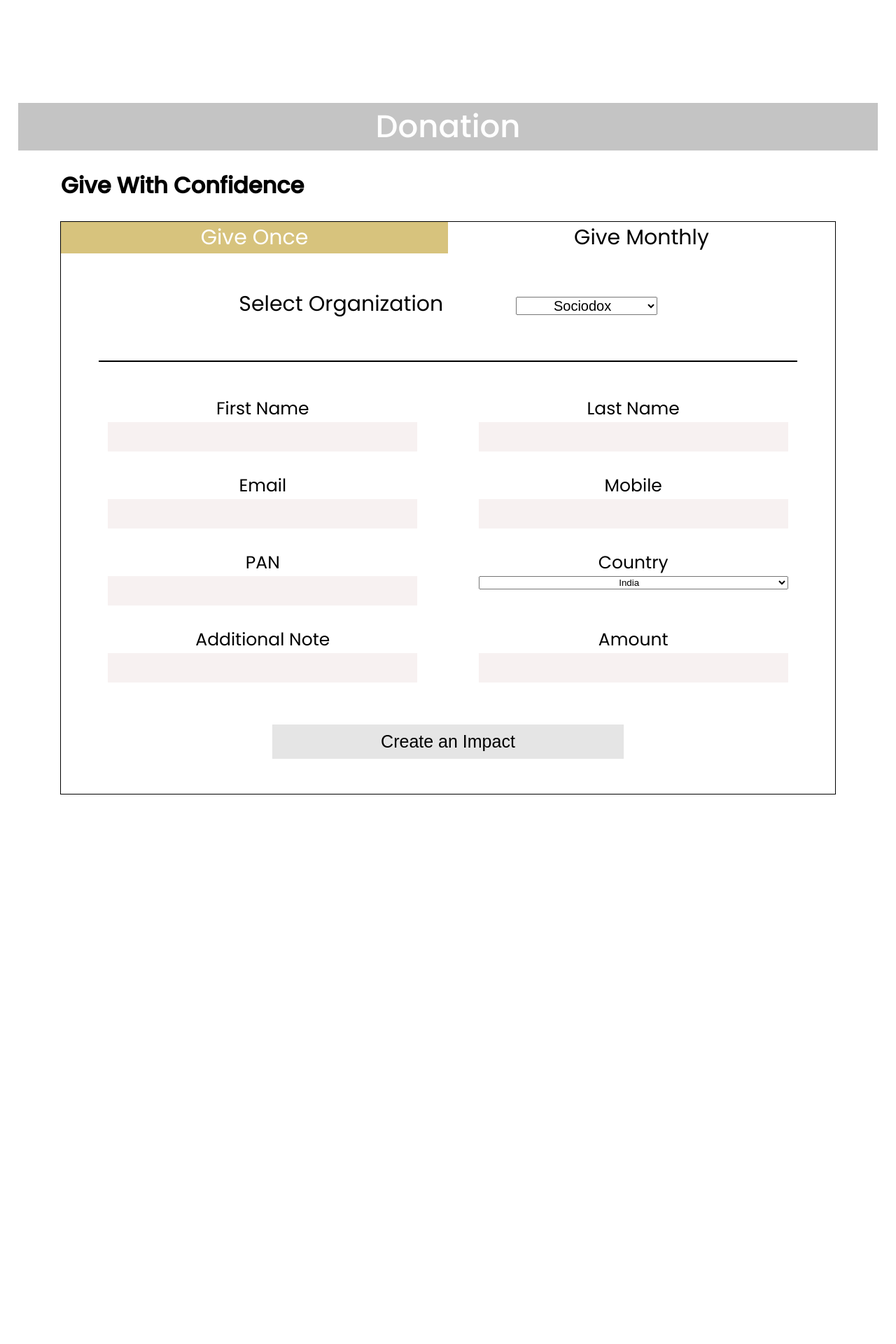
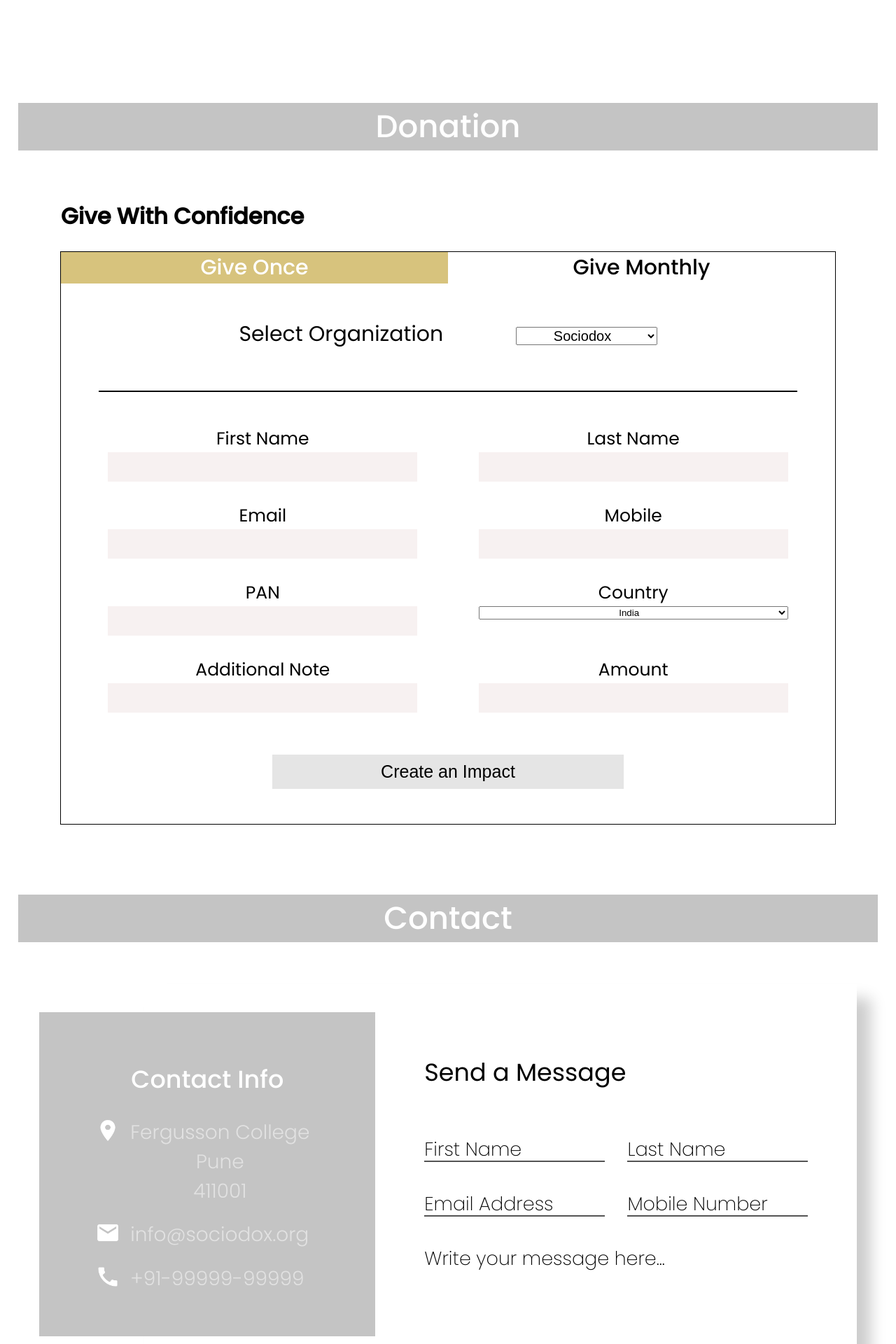
Before and after one commit to sociodocs/final-work, a PHP site: page / in a window 1280 px wide. Shown: the part 3369-5289 px from the top of the page at 70% size. Run offline with PHP 8.4, Linux system fonts and the light colour scheme.

Commit message:
added contact form

```diff
--- a/css/contact.css
+++ b/css/contact.css
@@ -0,0 +1,195 @@
+#contact{
+    max-width: 1761px;
+    height: 100vh;
+}
+#contact-title{
+    background: #C4C4C4;
+    font-weight: 400;
+    font-size: 45px;
+    color: #fff;
+    max-width: 1761px;
+    margin-top: 100px;
+    margin-bottom: 60px;
+}
+
+.contact-container{
+    position: relative;
+    display: flex;
+    z-index: 1000;
+    width: 95%;
+ }
+
+.contactinfo{
+     position: absolute;
+     top: 40px;
+     width: 400px;
+     background: #C4C4C4;
+     z-index: 1;
+     padding: 40px;
+     display: flex;
+     flex-direction: column;
+     justify-content: space-between;
+}
+
+.contactinfo h2{
+     color: #fff;
+     font-size: 35px;
+     font-weight: 400;
+ }
+
+.info{
+     position: relative;
+     margin: 20px 0;
+ }
+
+.info li{
+     position: relative;
+     list-style: none;
+     display: flex;
+     margin: 20px 0;
+     cursor: pointer;
+     align-items: flex-start;
+ }
+
+.info li span:nth-child(1){
+     width: 30px;
+     min-width: 30px;
+ }
+
+.info li span:nth-child(1) i{
+     max-width: 100%;
+     filter: invert(1);
+     opacity: 0.5;
+ }
+
+.info li span:nth-child(2){
+     color: #fff;
+     margin-left: 20px;
+     font-weight: 200;
+     opacity: 0.5;
+     font-size: 28px;
+ }
+
+.info li:hover span:nth-child(1) i,
+.info li:hover span:nth-child(1){
+     opacity: 1;
+ }
+
+.info li span img{
+     width: 36px;
+     height: 36px;
+}
+.contactForm{
+     position: absolute;
+     padding: 70px 70px 70px;
+     background: #fff;
+     margin-left: 150px;
+     padding-left: 400px;
+     min-height: 550px;
+     box-shadow: 20px 20px 20px rgba(0, 0, 0, 0.2);
+}
+
+.contactForm h2{
+     color: #000;
+     font-size: 35px;
+     font-weight: 300;
+     text-align: left;
+}
+
+.formBox{
+     position: relative;
+     display: flex;
+     justify-content: space-between;
+     flex-wrap: wrap;
+     padding-top: 30px;
+
+ }
+
+.inputBox{
+     position: relative;
+     margin: 0 0 35px 0;
+ }
+
+.inputBox.w50{
+     width: 47%;
+ }
+
+.w100{
+     width: 100%;
+ }
+
+.inputBox input,
+.inputBox textarea{
+     width: 100% !important;
+     padding: 5px 0;
+     resize: none;
+     font-size: 27px;
+     font-weight: 100;
+     color: #000;
+     border-width: 0 0 2px;
+     border-color: #000;
+     outline: none;
+ }
+
+.inputBox textarea{
+     min-height: 150px;
+ }
+
+.inputBox span{
+     position: absolute;
+     left: 0;
+     padding: 5px 0;
+     font-size: 27px;
+     font-weight: 100;
+     color: #000;
+     transition: 0.5s;
+     pointer-events: none;
+ }
+
+.inputBox input:focus ~span,
+.inputBox textarea:focus ~span,
+.inputBox input:valid ~span,
+.inputBox textarea:valid ~span{
+     transform: translateY(-20px);
+     font-size: 15px;
+     font-weight: 400;
+     letter-spacing: 1px;
+     color: #c4c4c4;
+ }
+
+.inputBox input[type=submit]{
+     position: relative;
+     cursor: pointer;
+     background: #c4c4c4;
+     color: #fff;
+     border: none;
+     max-width: 150px;
+     padding: 15px;
+     font-weight: 400;
+}
+
+.inputBox input[type=submit]:hover{
+    background: #c4c4c4c9;
+}
+
+@media screen and (max-width: 1200px){
+    .formBox{
+        flex-direction: column;
+    }
+    .inputBox.w50{
+        width: 100%;
+    }
+
+    .contactinfo{
+        position:static;
+    }
+
+    .contactForm{
+        margin: 50px;
+        top: 150px;
+        left: 0px;
+        width: 80%;
+        padding: 300px 50px 50px 50px;
+        box-shadow: 0px 20px 20px rgba(0, 0, 0, 0.2);
+    }
+}
--- a/css/donate.css
+++ b/css/donate.css
@@ -1,5 +1,9 @@
 .donate{
     max-width: 1761px;
+}
+
+#donate-wrapper{
+    margin-top: 70px;
 }
 
 .donate div h1{
--- a/css/profile.css
+++ b/css/profile.css
@@ -1,11 +1,4 @@
-body {
-    margin: 1px;
-    font-family: 'Poppins';
-    font-weight: 300;
-    height: 100vh;
-  }
-
-  .sidebar1 {
+.sidebar1 {
   grid-area: sidebar1;
   }
 
--- a/index.html
+++ b/index.html
@@ -77,7 +77,7 @@
     </section>
     <section class="donate" id="donate">
         <div id="donation-title">Donation</div>
-        <div>
+        <div id="donate-wrapper">
             <h1>Give With Confidence</h1>
             <form class="donation-form">
                 <div class="select-don-type">
@@ -144,7 +144,61 @@
         </div>
     </section>
     <section data-text="contact" id="contact" class="contact">
-
+        <div id="contact-title">Contact</div>
+        <div class="contact-container">
+            <div class="contactinfo">
+                <div>
+                    <h2> Contact Info </h2>
+                    <ul class="info">
+                        <li>
+                            <span><img src="logo/place-white.png"></span>
+                            <span>
+                            Fergusson College<br>Pune<br>411001
+                            </span>
+                        </li>
+                        <li>
+                            <span><img src="logo/email-white.png"></span>
+                            <span> info@sociodox.org </span>
+                        </li>
+                        <li>
+                            <span><img src="logo/call-white.png"></span>
+                            <span> +91-99999-99999 </span>
+                        </li>
+                    </ul>
+                </div>
+            </div>
+            <div class="contactForm" id="contact1">
+                <form action="php/contact.php" method="POST">
+                    <h2> Send a Message </h2>
+                    <div class="formBox">
+                        <div class="inputBox w50">
+                            <input type="text" name="cfname" required>
+                            <span> First Name </span>
+                        </div>
+                        <div class="inputBox w50">
+                            <input type="text" name="clname" required>
+                            <span> Last Name </span>
+                        </div>
+                        <div class="inputBox w50">
+                            <input type="text" name="cemail" required>
+                            <span> Email Address </span>
+                        </div>
+                        <div class="inputBox w50">
+                            <input type="text" name="cmobile_no" required>
+                            <span> Mobile Number </span>
+                        </div>
+                        <div class="inputBox w100">
+                            <textarea name="cmsg" required></textarea>
+                            <span> Write your message here... </span>
+                        </div>
+                        <div class="inputBox w100">
+                            <input type="submit" value="Send">
+                        </div>
+                    </div>
+                </form>
+            </div>
+          </div>
+        </div>
     </section>
     <section id="our-team"></section>
     <section id="our-priorities"></section>
```
Also changed, not shown: logo/call-white.png (added), logo/email-white.png (added), logo/place-white.png (added).
